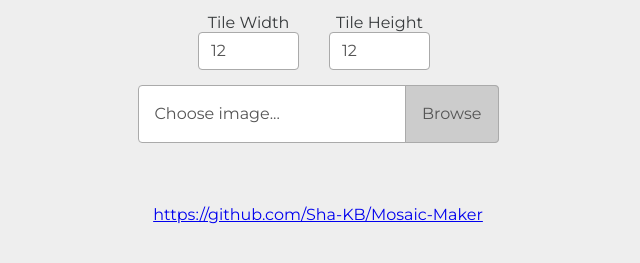
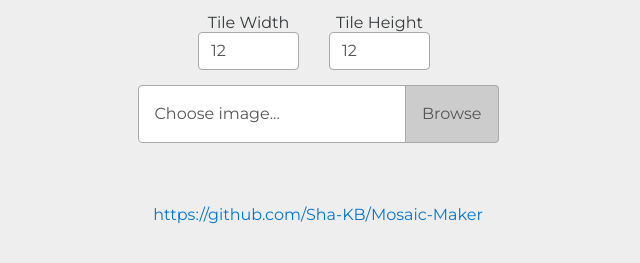
Before and after one commit to starbornone/mosaic-maker, a plain HTML site: page mosaic.html in a window 1280 px wide. Shown: the part 93-356 px from the top of the page, without its empty margins (322-962 px from the left). Drawn offline with Linux system fonts and the light colour scheme.

Commit message:
Link colours.

```diff
--- a/css/mosaic.css
+++ b/css/mosaic.css
@@ -28,6 +28,16 @@ button, input, select, textarea {
     line-height: inherit;
     border-radius: 0;
     font: inherit;
+}
+
+a {
+    color: #0275d8;
+    text-decoration: none;
+}
+
+a:focus, a:hover {
+    color: #014c8c;
+    text-decoration: underline;
 }
 
 #container {
```
